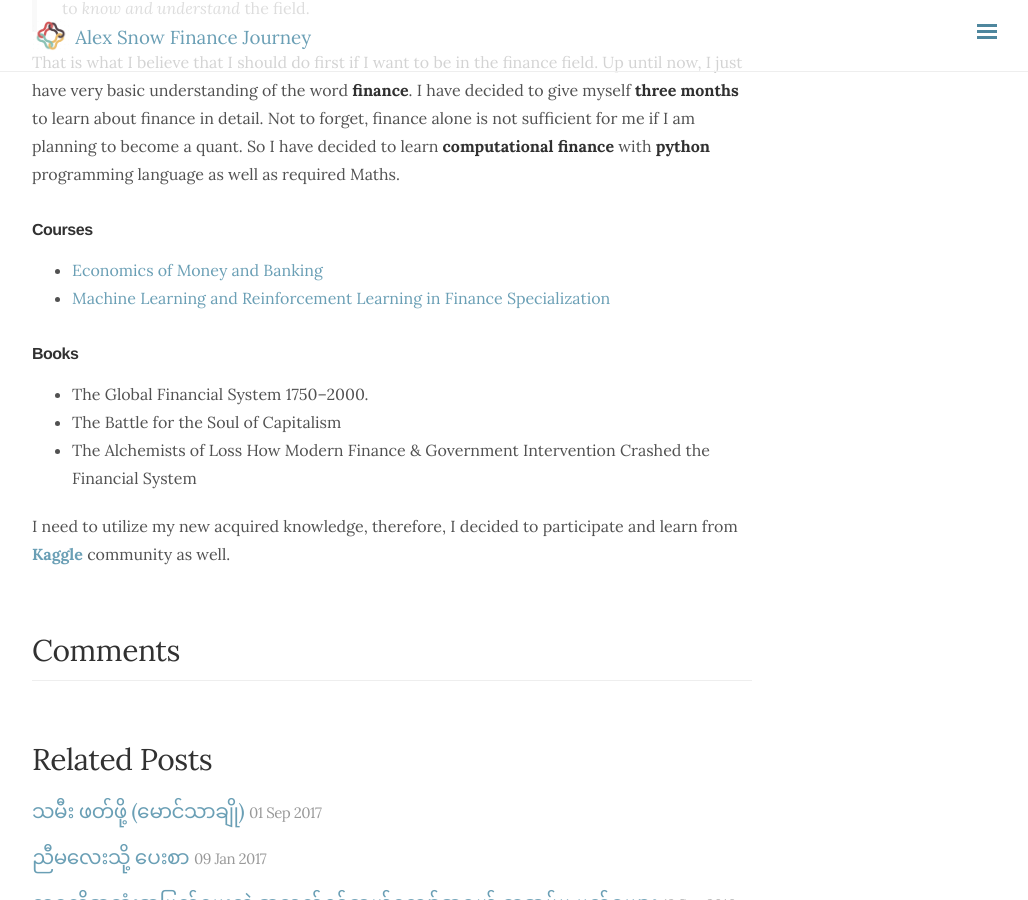
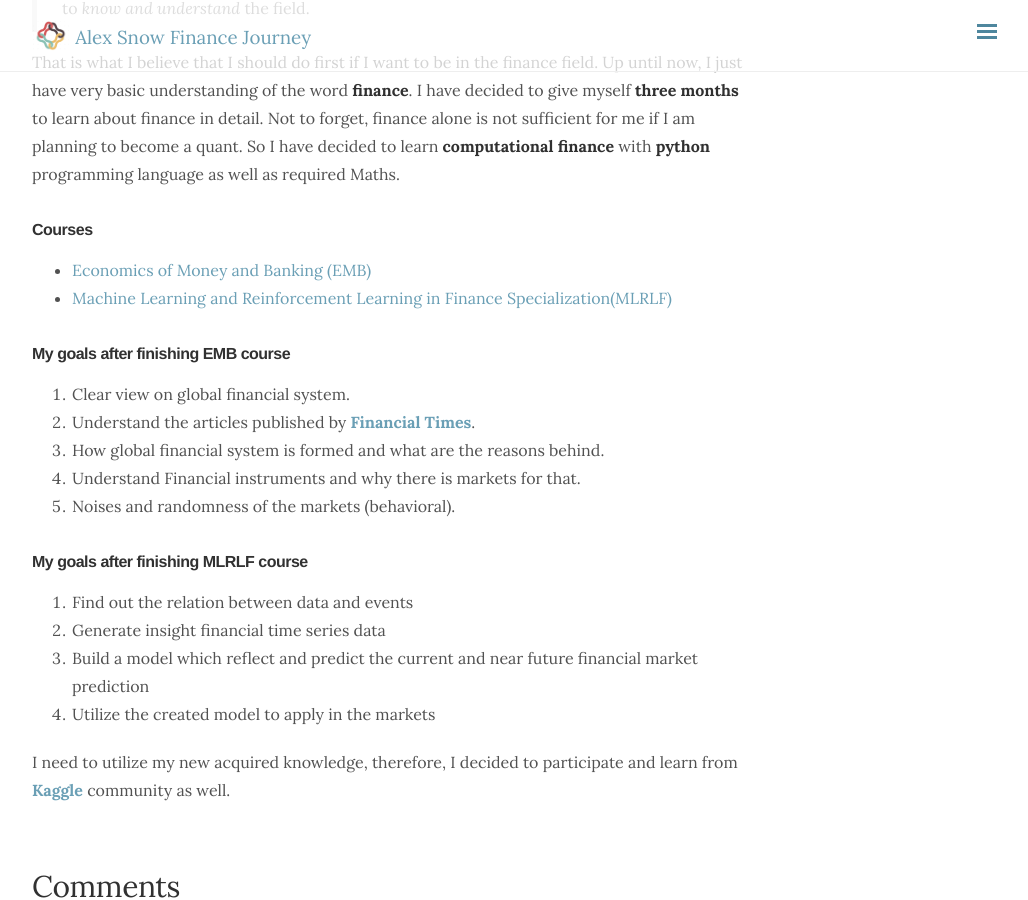
Before and after one commit to alexsnow348/alexsnow348.github.io, a Jekyll site: the page built from _posts/2018-12-12-learning-roadmap-for-finance.md, in a window 1280 px wide and 900 px high, scrolled down 284 px. Shown: the whole window, without its empty margins (248-1276 px from the left). Built offline with Jekyll 4.4.1, drawn with Linux system fonts in a browser that asks for light colours; nearby versions of some CDN libraries; comment, search, counter and statistics services are not loaded.

Commit message:
added goals in learning-roadmap

```diff
--- a/_posts/2018-12-12-learning-roadmap-for-finance.md
+++ b/_posts/2018-12-12-learning-roadmap-for-finance.md
@@ -10,12 +10,21 @@
 That is what I believe that I should do first if I want to be in the finance field. Up until now, I just have very basic understanding of the word **finance**. I have decided to give myself **three months** to learn  about finance in detail. Not to forget, finance alone is not sufficient for me if I am planning to become a quant. So I have decided to learn **computational finance** with **python** programming language as well as required Maths.
 <!-- more -->
 #### Courses
-* [Economics of Money and Banking](https://www.coursera.org/learn/money-banking)
-* [Machine Learning and Reinforcement Learning in Finance Specialization](https://www.coursera.org/specializations/machine-learning-reinforcement-finance)
+* [Economics of Money and Banking (EMB)](https://www.coursera.org/learn/money-banking){:target="_blank"}
+* [Machine Learning and Reinforcement Learning in Finance Specialization(MLRLF)](https://www.coursera.org/specializations/machine-learning-reinforcement-finance){:target="_blank"}
 
-#### Books
-* The Global Financial System 1750–2000.
-* The Battle for the Soul of Capitalism
-* The Alchemists of Loss How Modern Finance & Government Intervention Crashed the Financial System
+##### My goals after finishing EMB course
+1. Clear view on global financial system.
+2. Understand the articles published by [**Financial Times**](https://www.ft.com/){:target="_blank"}.
+3. How global financial system is formed and what are the reasons behind.
+4. Understand Financial instruments and why there is markets for that.
+5. Noises and randomness of the markets (behavioral).
+
+##### My goals after finishing MLRLF course
+1. Find out the relation between data and events
+2. Generate insight financial time series data
+3. Build a model which reflect and predict the current and near future financial market prediction
+4. Utilize the created model to apply in the markets
+
 
 I need to utilize my new acquired knowledge, therefore, I decided to participate and learn from [**Kaggle**](https://www.kaggle.com/) community as well.
```
